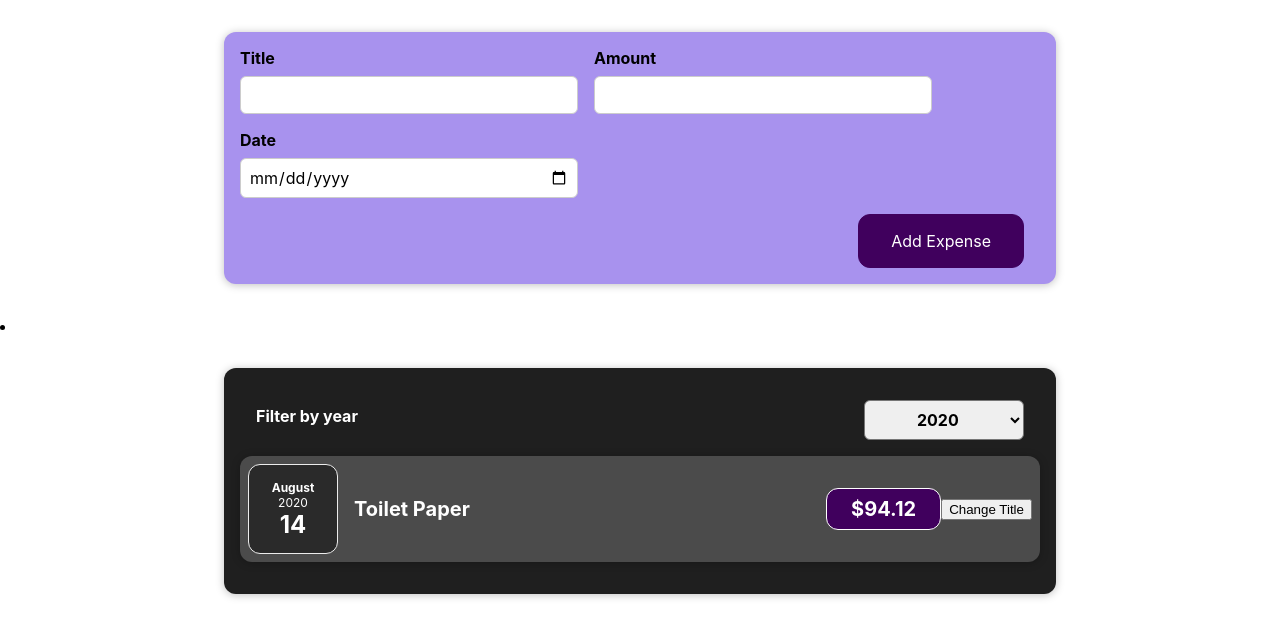
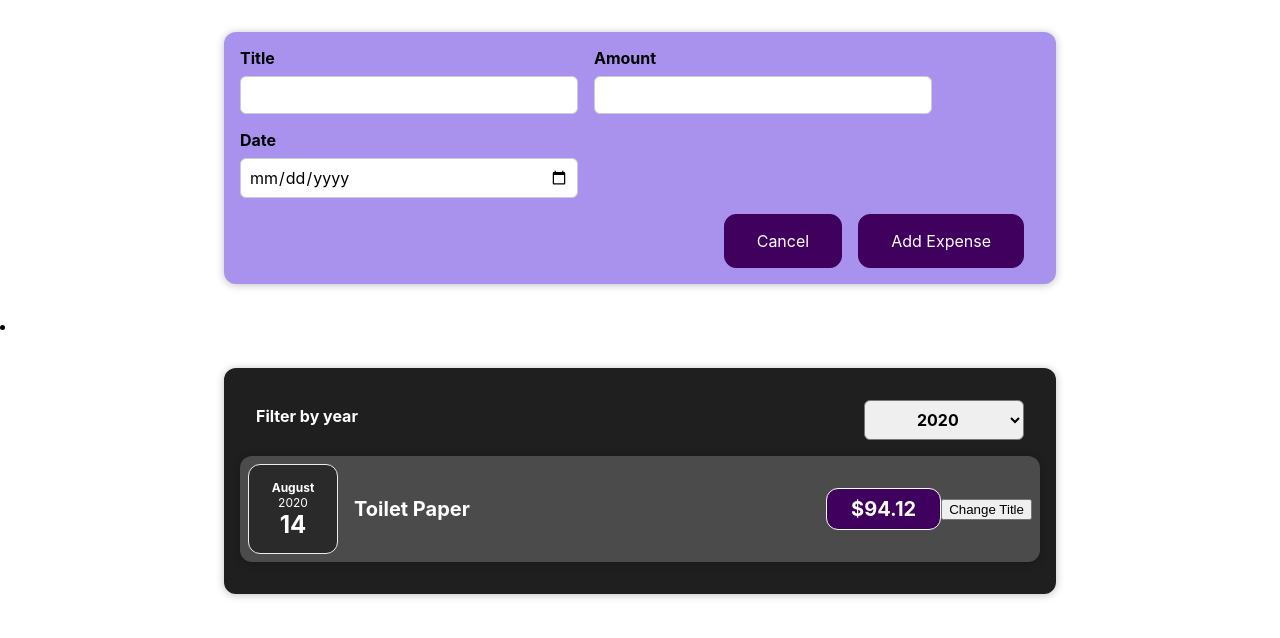
Before and after one commit to sangeetparashar/learningReact, a React (Create React App) app: page / in a window 1280 px wide. Both pictures are taken after a click on the button "Add Expense". Shown: the top 638 px of the page. Built offline with nearby package versions, Linux system fonts and the light colour scheme.

Commit message:
add conditional statement when adding a new expense

```diff
--- a/src/Components/NewExpense/ExpenseForm.js
+++ b/src/Components/NewExpense/ExpenseForm.js
@@ -87,6 +87,9 @@
         </div>
       </div>
       <div className="new-expense__actions">
+        <button type="button" onClick={props.onCancel}>
+          Cancel
+        </button>
         <button type="submit">Add Expense</button>
       </div>
     </form>
--- a/src/Components/NewExpense/NewExpense.js
+++ b/src/Components/NewExpense/NewExpense.js
@@ -1,20 +1,38 @@
-import React from "react";
+import { React, useState } from "react";
 
 import ExpenseForm from "./ExpenseForm";
 import "./NewExpense.css";
 
 const NewExpense = (props) => {
+  const [isEditing, setIsEditing] = useState(false);
+
   const saveExpenseDataHandler = (enteredExpenseData) => {
     const expenseData = {
       ...enteredExpenseData,
       id: Math.random().toString(),
     };
     props.onAddExpense(expenseData);
+    stopEditingHandler();
   };
 
-  return (
+  const startEditingHandler = () => {
+    setIsEditing(true);
+  };
+
+  const stopEditingHandler = () => {
+    setIsEditing(false);
+  };
+
+  return isEditing ? (
     <div className="new-expense">
-      <ExpenseForm onSaveExpenseData={saveExpenseDataHandler} />
+      <ExpenseForm
+        onSaveExpenseData={saveExpenseDataHandler}
+        onCancel={stopEditingHandler}
+      />
+    </div>
+  ) : (
+    <div className="new-expense">
+      <button onClick={startEditingHandler}>Add Expense</button>
     </div>
   );
 };
```
